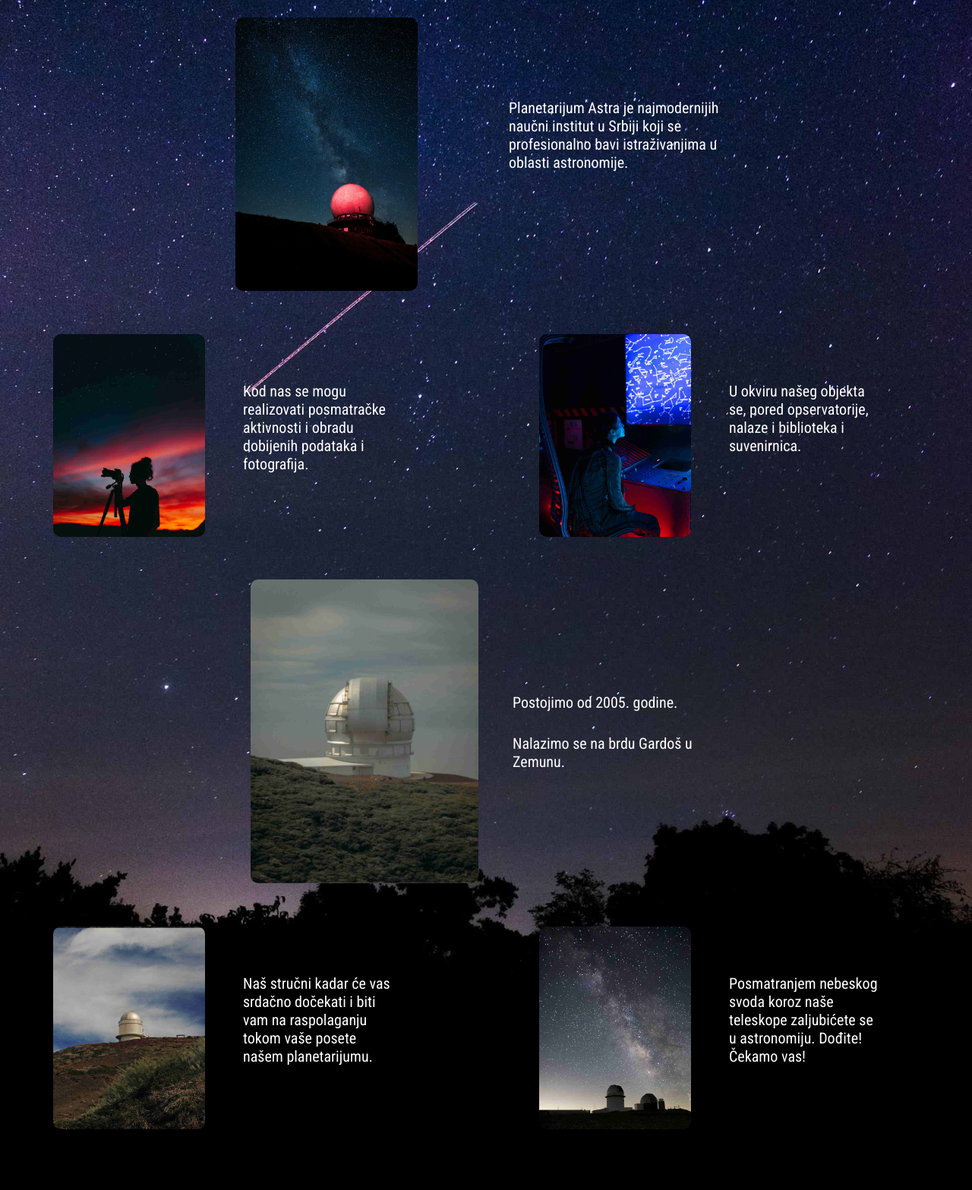
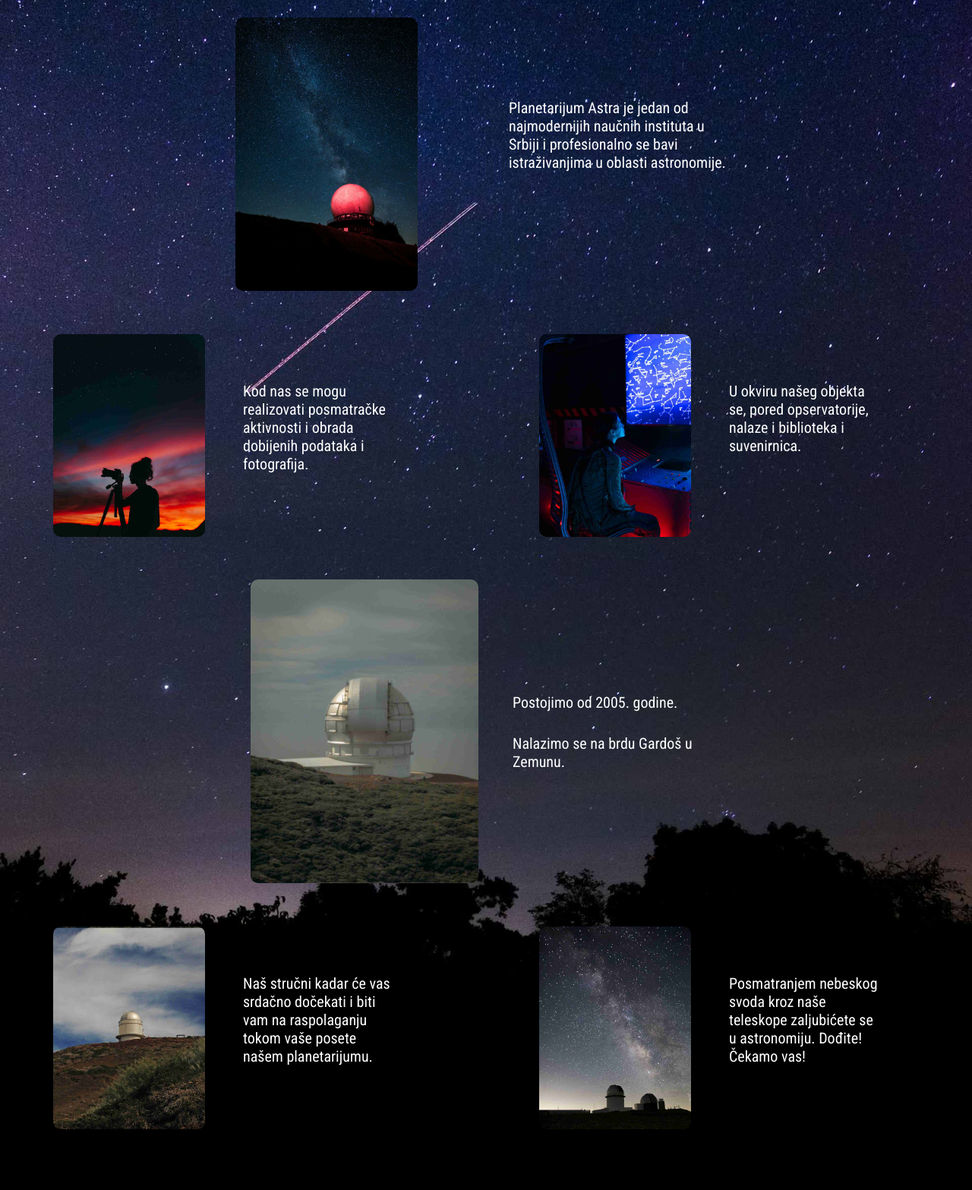
Before and after one commit to kristijanmadic99/kristijans-planetarijum-astra, a plain HTML site: page oNama.html in a window 1280 px wide. Shown: the part 340-1907 px from the top of the page at 76% size. Drawn offline with Linux system fonts and the light colour scheme.

Commit message:
Add files via upload

```diff
--- a/oNama.html
+++ b/oNama.html
@@ -41,14 +41,14 @@
 				<img src="img/About1.jpg" alt="opservatorija nocu">
 				<div class="mainIOT f-colS">
 					<p id="mainIOH fN"></p>
-					<p>Planetarijum Astra je najmodernijih naučni institut u Srbiji koji se profesionalno bavi istraživanjima u oblasti astronomije.</p>
+					<p>Planetarijum Astra je jedan od najmodernijih naučnih instituta u Srbiji i profesionalno se bavi istraživanjima u oblasti astronomije.</p>
 				</div>
 			</div>
 			<div id="mON2" class="f-rowSR">
 				<div id="mON2-1" class="f-rowSR red">
 					<div id="sl1" class="slON"></div>
 					<div class="mainIOT">
-						<p>Kod nas se mogu realizovati posmatračke aktivnosti i obradu dobijenih podataka i fotografija.</p>
+						<p>Kod nas se mogu realizovati posmatračke aktivnosti i obrada dobijenih podataka i fotografija.</p>
 					</div>
 				</div>
 				<div id="mON2-2" class="f-rowSR red">
@@ -75,7 +75,7 @@
 				<div id="mON4-2" class="f-rowSR red">
 					<div id="sl5" class="slON"></div>
 					<div class="mainIOT">
-						<p>Posmatranjem nebeskog svoda koroz naše teleskope zaljubićete se u astronomiju. Dođite! Čekamo vas!</p>
+						<p>Posmatranjem nebeskog svoda kroz naše teleskope zaljubićete se u astronomiju. Dođite! Čekamo vas!</p>
 					</div>
 				</div>
 			</div>
```
Also changed, not shown: index.html (+1 -1 lines).
